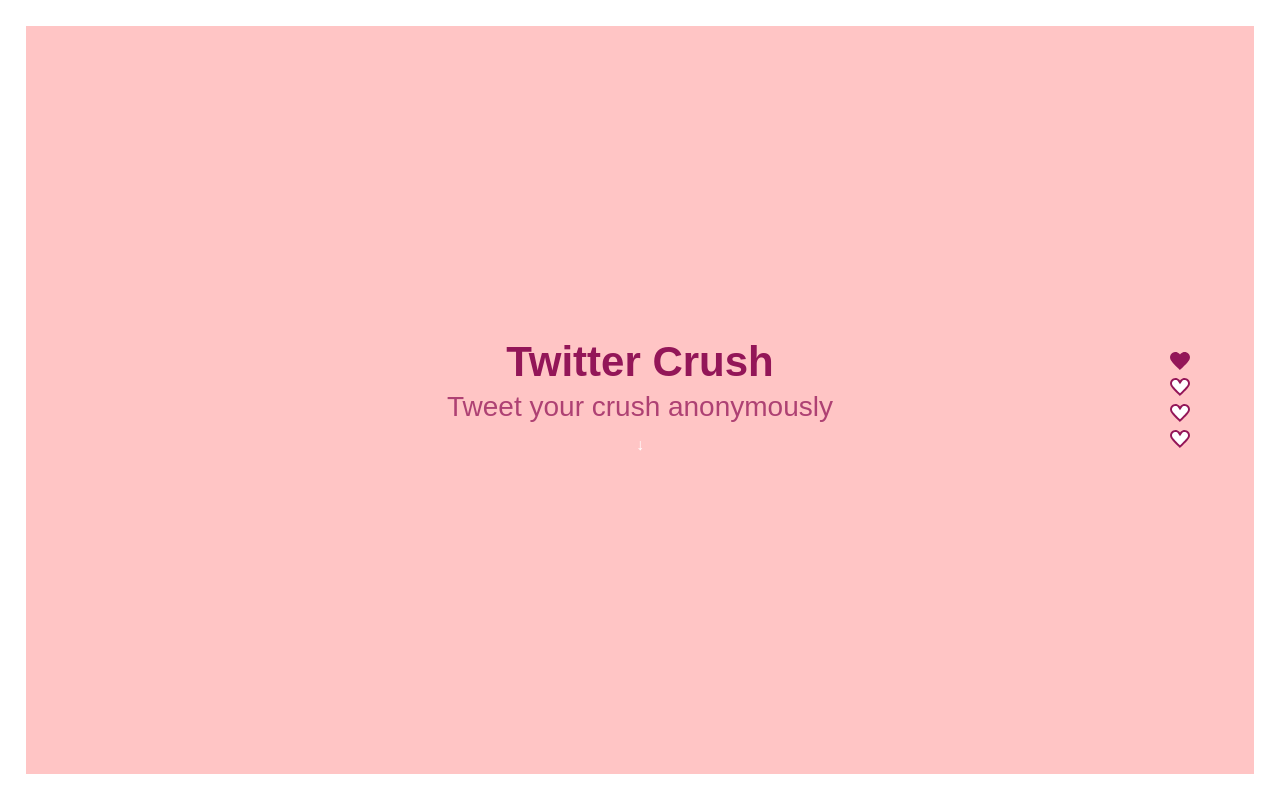
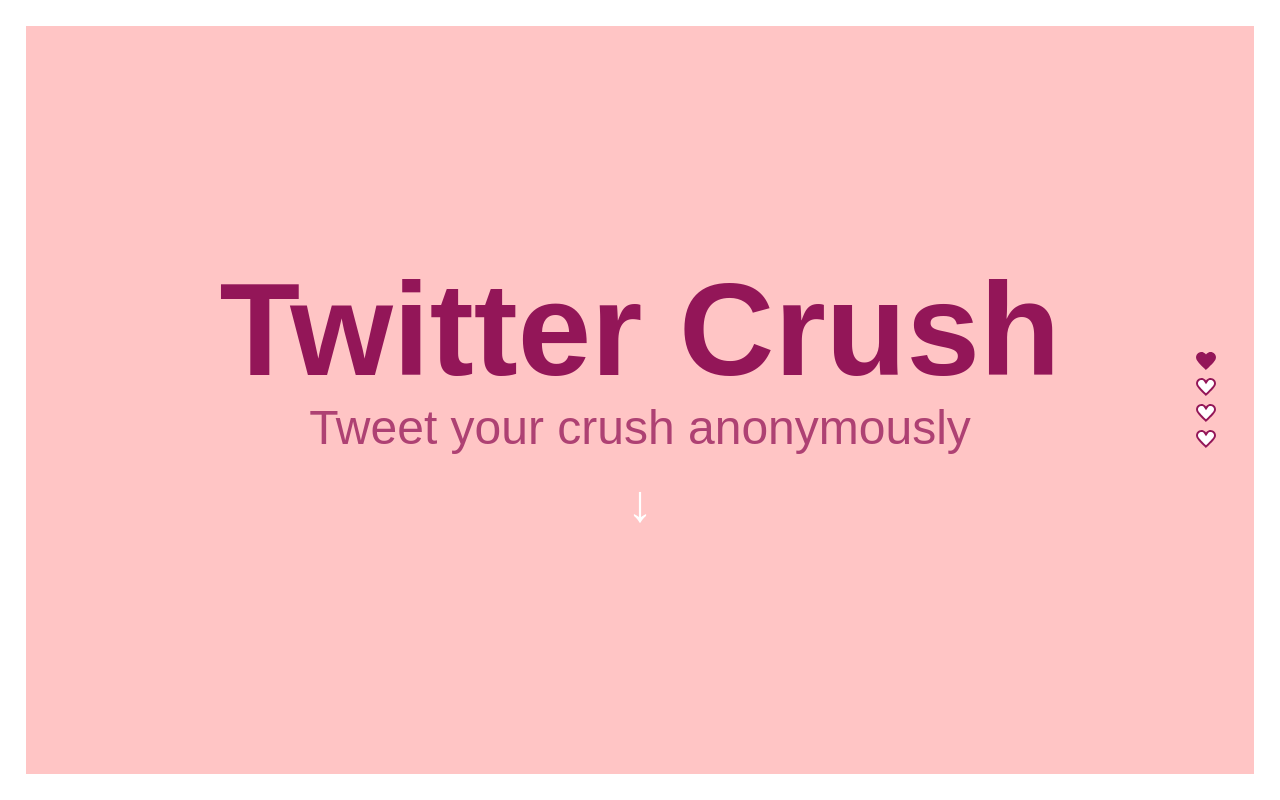
Before and after one commit to JamiePoole/ValentinesDay, a PHP site: page / in a window 1280 px wide. Run offline with PHP 8.4, Linux system fonts and the light colour scheme; some libraries are stand-ins or nearby versions.

Commit message:
visual design

```diff
--- a/assets/css/style.css
+++ b/assets/css/style.css
@@ -211,14 +211,38 @@
   right: 50px;
   right: 7vw;
 }
+@media (min-width: 768px) {
+  /* line 108, ../sass/_fullpage.scss */
+  #fp-nav.right {
+    right: 6vw;
+  }
+}
+@media (min-width: 1024px) {
+  /* line 108, ../sass/_fullpage.scss */
+  #fp-nav.right {
+    right: 5vw;
+  }
+}
 
-/* line 113, ../sass/_fullpage.scss */
+/* line 122, ../sass/_fullpage.scss */
 #fp-nav.left {
   left: 50px;
   left: 7vw;
 }
+@media (min-width: 768px) {
+  /* line 122, ../sass/_fullpage.scss */
+  #fp-nav.left {
+    left: 6vw;
+  }
+}
+@media (min-width: 1024px) {
+  /* line 122, ../sass/_fullpage.scss */
+  #fp-nav.left {
+    left: 5vw;
+  }
+}
 
-/* line 118, ../sass/_fullpage.scss */
+/* line 136, ../sass/_fullpage.scss */
 .fp-slidesNav {
   position: absolute;
   z-index: 4;
@@ -226,24 +250,24 @@
   opacity: 1;
 }
 
-/* line 125, ../sass/_fullpage.scss */
+/* line 143, ../sass/_fullpage.scss */
 .fp-slidesNav.bottom {
   bottom: 30px;
 }
 
-/* line 129, ../sass/_fullpage.scss */
+/* line 147, ../sass/_fullpage.scss */
 .fp-slidesNav.top {
   top: 30px;
 }
 
-/* line 133, ../sass/_fullpage.scss */
+/* line 151, ../sass/_fullpage.scss */
 #fp-nav ul,
 .fp-slidesNav ul {
   margin: 0;
   padding: 0;
 }
 
-/* line 139, ../sass/_fullpage.scss */
+/* line 157, ../sass/_fullpage.scss */
 #fp-nav ul li,
 .fp-slidesNav ul li {
   display: block;
@@ -253,12 +277,12 @@
   position: relative;
 }
 
-/* line 148, ../sass/_fullpage.scss */
+/* line 166, ../sass/_fullpage.scss */
 .fp-slidesNav ul li {
   display: inline-block;
 }
 
-/* line 152, ../sass/_fullpage.scss */
+/* line 170, ../sass/_fullpage.scss */
 #fp-nav ul li a,
 .fp-slidesNav ul li a {
   display: block;
@@ -270,7 +294,7 @@
   text-decoration: none;
 }
 
-/* line 163, ../sass/_fullpage.scss */
+/* line 181, ../sass/_fullpage.scss */
 #fp-nav ul li a span,
 .fp-slidesNav ul li a span {
   background: url(../img/heart-stroke-fill-20x18.svg) 0 0 no-repeat;
@@ -283,14 +307,14 @@
   z-index: 1;
 }
 
-/* line 175, ../sass/_fullpage.scss */
+/* line 193, ../sass/_fullpage.scss */
 #fp-nav ul li a.active span,
 .fp-slidesNav ul li a.active span {
   background: url(../img/heart-20x18.svg) 0 0 no-repeat;
   background-size: 20px 18px;
 }
 
-/* line 181, ../sass/_fullpage.scss */
+/* line 199, ../sass/_fullpage.scss */
 #fp-nav ul li .fp-tooltip {
   color: #931658;
   position: absolute;
@@ -306,7 +330,7 @@
   width: 0;
 }
 
-/* line 196, ../sass/_fullpage.scss */
+/* line 214, ../sass/_fullpage.scss */
 #fp-nav ul li:hover .fp-tooltip {
   -webkit-transition: opacity 0.2s ease-in;
   transition: opacity 0.2s ease-in;
@@ -314,12 +338,12 @@
   opacity: 1;
 }
 
-/* line 203, ../sass/_fullpage.scss */
+/* line 221, ../sass/_fullpage.scss */
 #fp-nav ul li .fp-tooltip.right {
   right: 27px;
 }
 
-/* line 207, ../sass/_fullpage.scss */
+/* line 225, ../sass/_fullpage.scss */
 #fp-nav ul li .fp-tooltip.left {
   left: 30px;
 }
@@ -792,8 +816,26 @@
   bottom: 5vw;
   left: 7vw;
 }
+@media (min-width: 768px) {
+  /* line 85, ../sass/_content.scss */
+  .info-nav {
+    left: 6vw;
+  }
+}
+@media (min-width: 1024px) {
+  /* line 85, ../sass/_content.scss */
+  .info-nav {
+    left: 5vw;
+  }
+}
+@media (min-width: 1280px) {
+  /* line 85, ../sass/_content.scss */
+  .info-nav {
+    bottom: 4vw;
+  }
+}
 
-/* line 91, ../sass/_content.scss */
+/* line 100, ../sass/_content.scss */
 .share-nav {
   -moz-animation-delay: 0.3s;
   -webkit-animation-delay: 0.3s;
@@ -801,69 +843,135 @@
   bottom: 5vw;
   right: 7vw;
 }
+@media (min-width: 768px) {
+  /* line 100, ../sass/_content.scss */
+  .share-nav {
+    right: 6vw;
+  }
+}
+@media (min-width: 1024px) {
+  /* line 100, ../sass/_content.scss */
+  .share-nav {
+    right: 5vw;
+  }
+}
+@media (min-width: 1280px) {
+  /* line 100, ../sass/_content.scss */
+  .share-nav {
+    bottom: 4vw;
+  }
+}
 
-/* line 97, ../sass/_content.scss */
+/* line 115, ../sass/_content.scss */
 .section {
   background: #ffc5c5;
+  text-align: center;
 }
-/* line 99, ../sass/_content.scss */
+/* line 118, ../sass/_content.scss */
 .section .inner {
   width: 86vw;
   margin: auto;
 }
 
-/* line 105, ../sass/_content.scss */
-.intro-page {
-  text-align: center;
-}
-/* line 107, ../sass/_content.scss */
-.intro-page .heading {
+/* line 124, ../sass/_content.scss */
+.heading {
   font-size: 42px;
   margin-bottom: 6px;
 }
-/* line 120, ../sass/_content.scss */
-.intro-page .sub-heading {
+@media (min-width: 768px) {
+  /* line 124, ../sass/_content.scss */
+  .heading {
+    font-size: 72px;
+  }
+}
+@media (min-width: 1024px) {
+  /* line 124, ../sass/_content.scss */
+  .heading {
+    font-size: 92px;
+    margin-bottom: 0;
+  }
+}
+@media (min-width: 1280px) {
+  /* line 124, ../sass/_content.scss */
+  .heading {
+    font-size: 132px;
+  }
+}
+
+/* line 138, ../sass/_content.scss */
+.sub-heading {
   font-size: 28px;
   font-weight: 300;
   opacity: 0.75;
 }
-/* line 125, ../sass/_content.scss */
+@media (min-width: 1024px) {
+  /* line 138, ../sass/_content.scss */
+  .sub-heading {
+    font-size: 36px;
+  }
+}
+@media (min-width: 1280px) {
+  /* line 138, ../sass/_content.scss */
+  .sub-heading {
+    font-size: 48px;
+  }
+}
+
+/* line 155, ../sass/_content.scss */
 .intro-page .send-nav {
   margin-top: 8px;
 }
-/* line 127, ../sass/_content.scss */
+/* line 157, ../sass/_content.scss */
 .intro-page .send-nav a {
   color: white;
   display: inline-block;
-  font-size: 16px;
+  font-size: 28px;
   font-weight: 400;
   text-decoration: none;
   padding: 4px 10px;
 }
+@media (min-width: 768px) {
+  /* line 157, ../sass/_content.scss */
+  .intro-page .send-nav a {
+    font-size: 36px;
+  }
+}
+@media (min-width: 1024px) {
+  /* line 157, ../sass/_content.scss */
+  .intro-page .send-nav a {
+    font-size: 48px;
+  }
+}
+@media (min-width: 1280px) {
+  /* line 157, ../sass/_content.scss */
+  .intro-page .send-nav a {
+    font-size: 52px;
+  }
+}
 
-/* line 140, ../sass/_content.scss */
+/* line 179, ../sass/_content.scss */
 .send-page {
   text-align: center;
 }
-/* line 142, ../sass/_content.scss */
+/* line 181, ../sass/_content.scss */
 .send-page .form-step {
   position: relative;
   width: 50%;
   margin: 0 auto;
 }
-/* line 146, ../sass/_content.scss */
+/* line 185, ../sass/_content.scss */
 .send-page .form-step.active {
   display: block;
 }
-/* line 149, ../sass/_content.scss */
+/* line 188, ../sass/_content.scss */
 .send-page .form-step.inactive {
   display: none;
 }
-/* line 152, ../sass/_content.scss */
+/* line 191, ../sass/_content.scss */
 .send-page .form-step .form-control {
   position: relative;
 }
-/* line 155, ../sass/_content.scss */
+/* line 194, ../sass/_content.scss */
 .send-page .form-step label {
   display: block;
   margin: 0 auto 10px;
@@ -873,11 +981,11 @@
   font-weight: 700;
   line-height: 1.2;
 }
-/* line 163, ../sass/_content.scss */
+/* line 202, ../sass/_content.scss */
 .send-page .form-step label .fit-text {
   display: block;
 }
-/* line 167, ../sass/_content.scss */
+/* line 206, ../sass/_content.scss */
 .send-page .form-step #tweet-target,
 .send-page .form-step #tweet-message {
   background: white;
@@ -886,17 +994,17 @@
   padding: 20px;
   font-size: 22px;
 }
-/* line 174, ../sass/_content.scss */
+/* line 213, ../sass/_content.scss */
 .send-page .form-step #tweet-target:focus,
 .send-page .form-step #tweet-message:focus {
   outline: none;
 }
-/* line 178, ../sass/_content.scss */
+/* line 217, ../sass/_content.scss */
 .send-page .form-step #tweet-target {
   height: 70px;
   padding-left: 90px;
 }
-/* line 182, ../sass/_content.scss */
+/* line 221, ../sass/_content.scss */
 .send-page .form-step .form-prepend {
   background: white;
   color: #931658;
@@ -911,7 +1019,7 @@
   font-weight: 700;
   padding: 2px 0 0 0;
 }
-/* line 196, ../sass/_content.scss */
+/* line 235, ../sass/_content.scss */
 .send-page .form-step .next-step {
   background: #931658;
   border: 5px solid #931658;
@@ -928,7 +1036,7 @@
   padding-top: 12px;
   letter-spacing: 0.075em;
 }
-/* line 212, ../sass/_content.scss */
+/* line 251, ../sass/_content.scss */
 .send-page .form-step .prev-step {
   background: white;
   border: 5px solid #931658;
@@ -945,7 +1053,7 @@
   text-decoration: none;
   letter-spacing: 0.075em;
 }
-/* line 228, ../sass/_content.scss */
+/* line 267, ../sass/_content.scss */
 .send-page .form-step #submit-tweet {
   background: #931658;
   border: 5px solid #931658;
@@ -962,31 +1070,32 @@
   letter-spacing: 0.075em;
 }
 
-/* line 246, ../sass/_content.scss */
+/* line 285, ../sass/_content.scss */
 .info-page {
   background: white;
   color: #040201;
+  text-align: left;
 }
-/* line 249, ../sass/_content.scss */
+/* line 289, ../sass/_content.scss */
 .info-page .pic {
   float: left;
   width: 28%;
   margin-left: 80px;
 }
-/* line 253, ../sass/_content.scss */
+/* line 293, ../sass/_content.scss */
 .info-page .pic img {
   border: 16px solid #ffc5c5;
   width: 100%;
   height: auto;
 }
-/* line 259, ../sass/_content.scss */
+/* line 299, ../sass/_content.scss */
 .info-page .copy {
   padding: 40px 80px 0 0;
   margin-left: 38%;
   font-size: 28px;
 }
 
-/* line 267, ../sass/_content.scss */
+/* line 307, ../sass/_content.scss */
 .slimScrollBar,
 .slimScrollRail {
   border-radius: 0 !important;
--- a/assets/sass/_content.scss
+++ b/assets/sass/_content.scss
@@ -86,42 +86,72 @@
 	@include animation-delay(0.3s);
 	bottom: 5vw;
 	left: 7vw;
+	@include respond-to(m) {
+		left: 6vw;
+	}
+	@include respond-to(l) {
+		left: 5vw;
+	}
+	@include respond-to(xl) {
+		bottom: 4vw;
+	}
 }
 
 .share-nav {
 	@include animation-delay(0.3s);
 	bottom: 5vw;
 	right: 7vw;
+	@include respond-to(m) {
+		right: 6vw;
+	}
+	@include respond-to(l) {
+		right: 5vw;
+	}
+	@include respond-to(xl) {
+		bottom: 4vw;
+	}
 }
 
 .section {
 	background: $light-pink;
+	text-align: center;
 	.inner {
 		width: 86vw;
 		margin: auto;
 	}
 }
 
-.intro-page {
-	text-align: center;
 .heading {
 	font-size: 42px;
 	margin-bottom: 6px;
 	@include respond-to(m) {
-
+		font-size: 72px;
 	}
 	@include respond-to(l) {
-
+		font-size: 92px;
+		margin-bottom: 0;
 	}
 	@include respond-to(xl) {
-
+		font-size: 132px;
 	}
 }
 .sub-heading {
 	font-size: 28px;
 	font-weight: 300;
 	opacity: 0.75;
+	@include respond-to(m) {
+
 	}
+	@include respond-to(l) {
+		font-size: 36px;
+	}
+	@include respond-to(xl) {
+		font-size: 48px;
+	}
+}
+
+.intro-page {
+
 	.send-nav {
 		margin-top: 8px;
 		a {
@@ -129,10 +159,19 @@
 	  		//border: 4px solid $purple;
 			color: $white;
 			display: inline-block;
-			font-size: 16px;
+			font-size: 28px;
 	  		font-weight: 400;
 	  		text-decoration: none;
 	  		padding: 4px 10px;
+	  		@include respond-to(m) {
+				font-size: 36px;
+			}
+			@include respond-to(l) {
+				font-size: 48px;
+			}
+			@include respond-to(xl) {
+				font-size: 52px;
+			}
 		}
 	}
 }
@@ -246,6 +285,7 @@
 .info-page {
 	background: $white;
 	color: $black;
+	text-align: left;
 	.pic {
 		float: left;
 		width: 28%;
--- a/assets/sass/_fullpage.scss
+++ b/assets/sass/_fullpage.scss
@@ -108,11 +108,29 @@
 #fp-nav.right {
     right: 50px;
     right: 7vw;
+    @include respond-to(m) {
+        right: 6vw;
+    }
+    @include respond-to(l) {
+        right: 5vw;
+    }
+    @include respond-to(xl) {
+
+    }
 }
 
 #fp-nav.left {
     left: 50px;
     left: 7vw;
+    @include respond-to(m) {
+         left: 6vw;
+    }
+    @include respond-to(l) {
+        left: 5vw;
+    }
+    @include respond-to(xl) {
+
+    }
 }
 
 .fp-slidesNav{
--- a/index.php
+++ b/index.php
@@ -62,7 +62,7 @@
 							</label>
 							<div class="form-control">
 								<textarea id="tweet-message" name="tweet_message" rows="3"></textarea>
-								<a class="prev-step" href="#">Back</a> <input type="submit" id="submit-tweet" value="send tweet" />
+								<a class="prev-step" href="#">Back</a> <input type="submit" id="submit-tweet" value="Send tweet" />
 							</div>
 						</div>
 					</form>
@@ -73,7 +73,13 @@
 		</div><!--// .send-page -->
 
 		<div class="section share-page" data-anchor="share">
-			Share
+			<div class="inner">
+				<h1 class="heading">Thanks</h1>
+				<h2 class="sub-heading">We've donated £1 to Save the Children</h2>
+				<div class="share">
+					<p>Share on <a href="#">Facebook</a> / <a href="#">Twitter</a> / <a href="#">Google +</a></p>
+				</div>
+			</div>
 		</div>
 
 		<div class="section info-page" data-anchor="info">
```
Lines whose indentation alone changed are shown as unchanged.
